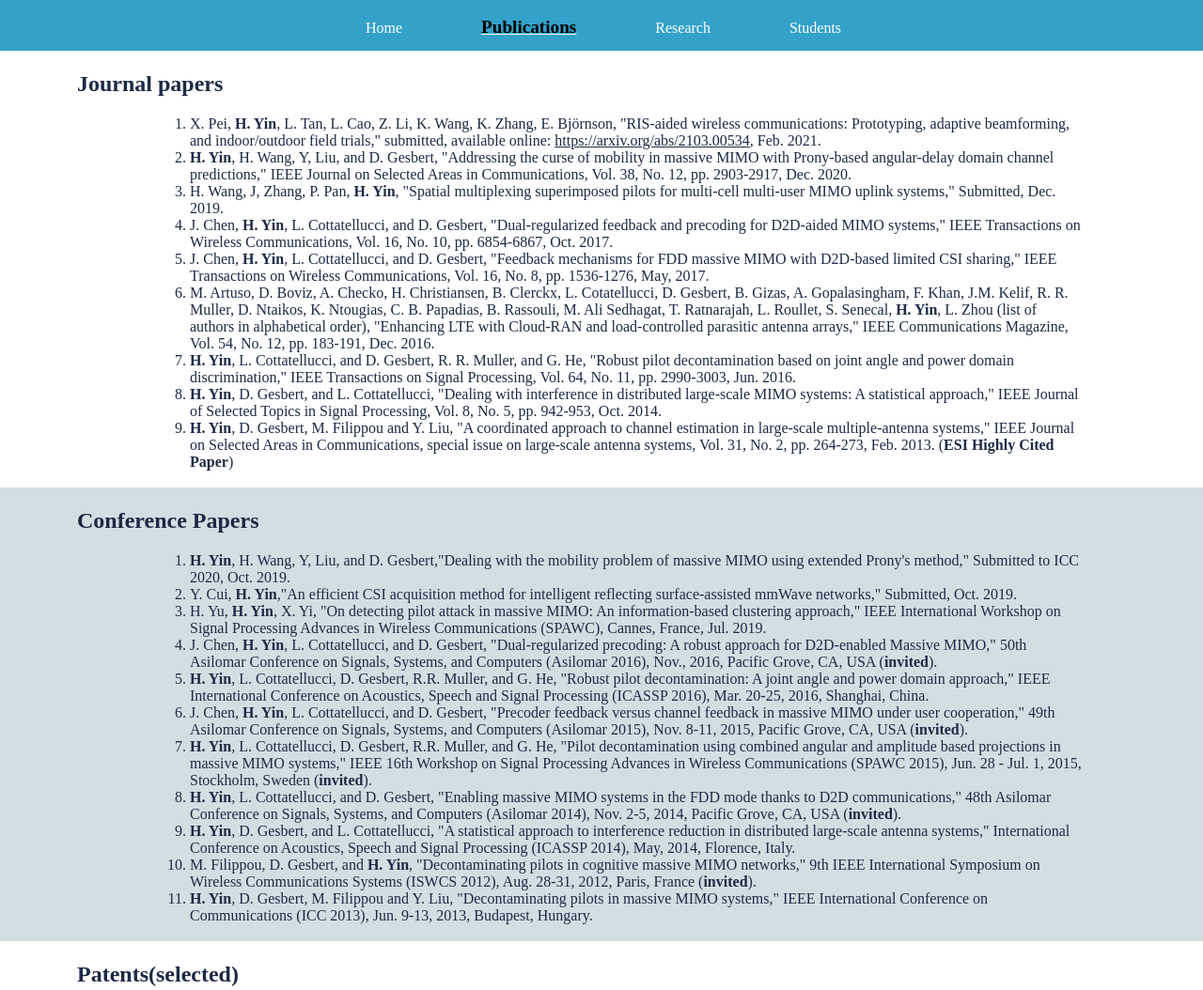
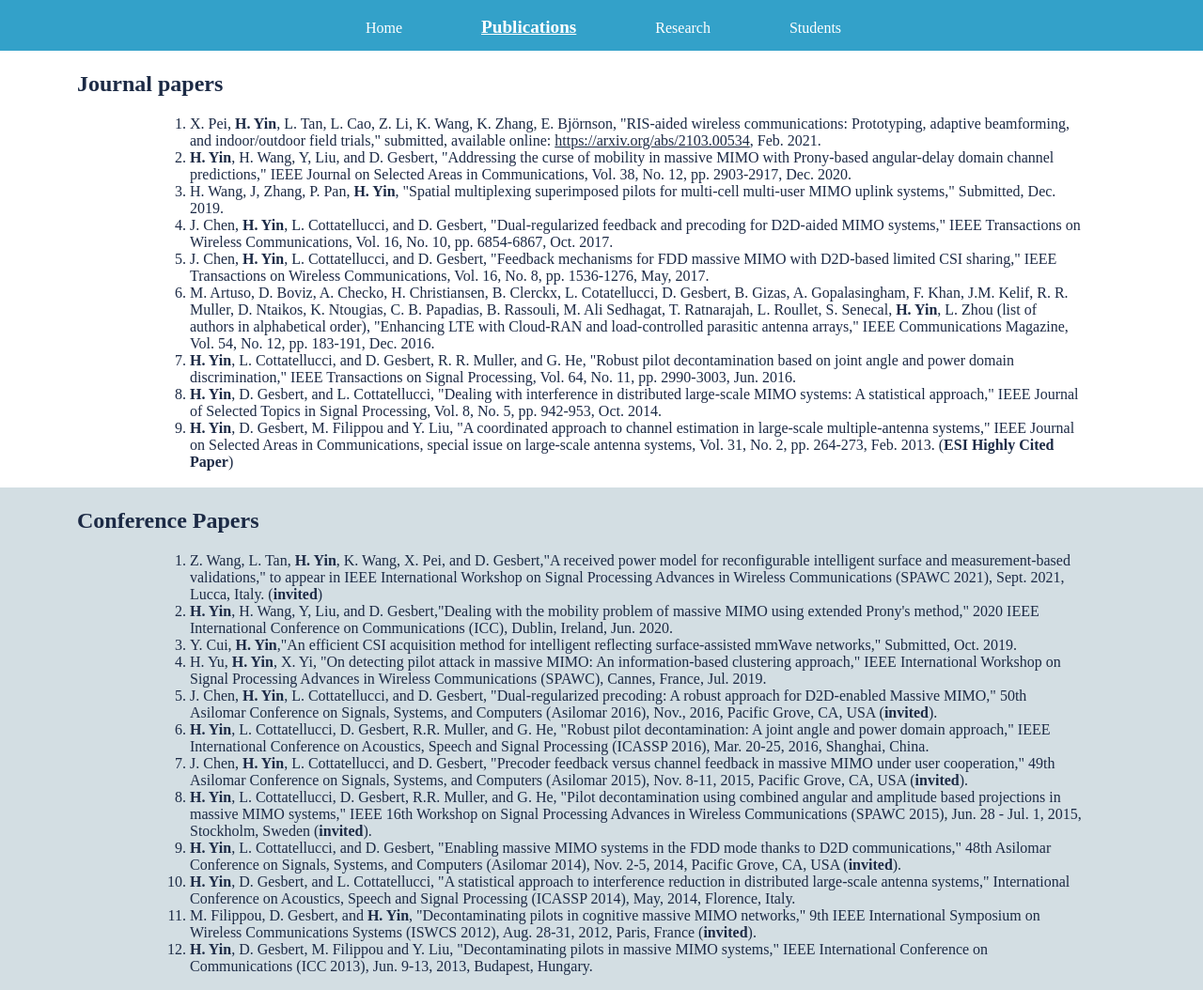
Before and after one commit to haifanyin/haifanyin.github.io, a plain HTML site: page publications.html in a window 1280 px wide. Shown: the top 1054 px of the page at 94% size. Drawn offline with Linux system fonts and the light colour scheme.

Commit message:
Publication update - SPAWC2021.

```diff
--- a/mystyle.css
+++ b/mystyle.css
@@ -72,7 +72,7 @@ a.ba:active {    /* 正在点击的链接  */
 
 font.target
 {
-	color: rgb(0,0,0);
+	color: rgb(255,255,255);
 }
 
 p.top
--- a/publications.html
+++ b/publications.html
@@ -39,7 +39,8 @@
             <div class="blueblock">
 			    <h2>Conference Papers</h2>
                 <ol>
-                <li><strong>H. Yin</strong>, H. Wang, Y, Liu, and D. Gesbert,"Dealing with the mobility problem of massive MIMO using extended Prony's method," Submitted to ICC 2020, Oct. 2019.</li>
+				<li>Z. Wang, L. Tan, <strong>H. Yin</strong>, K. Wang, X. Pei, and D. Gesbert,"A received power model for reconfigurable intelligent surface and measurement-based validations," to appear in IEEE International Workshop on Signal Processing Advances in Wireless Communications (SPAWC 2021),  Sept. 2021, Lucca, Italy. (<strong>invited</strong>)</li>
+                <li><strong>H. Yin</strong>, H. Wang, Y, Liu, and D. Gesbert,"Dealing with the mobility problem of massive MIMO using extended Prony's method," 2020 IEEE International Conference on Communications (ICC), Dublin, Ireland, Jun. 2020.</li>
                 <li>Y. Cui, <strong>H. Yin</strong>,"An efficient CSI acquisition method for intelligent reflecting surface-assisted mmWave networks," Submitted, Oct. 2019.</li>
 	            <li>H. Yu, <strong>H. Yin</strong>, X. Yi, "On detecting pilot attack in massive MIMO: An information-based clustering approach," IEEE International Workshop on Signal Processing Advances in Wireless Communications (SPAWC), Cannes, France, Jul. 2019.</li>
                 <li>J. Chen, <strong>H. Yin</strong>, L. Cottatellucci, and D. Gesbert, "Dual-regularized precoding: A robust approach for D2D-enabled Massive MIMO," 50th Asilomar Conference on Signals, Systems, and Computers (Asilomar 2016), Nov., 2016, Pacific Grove, CA, USA (<strong>invited</strong>).</li>
```
